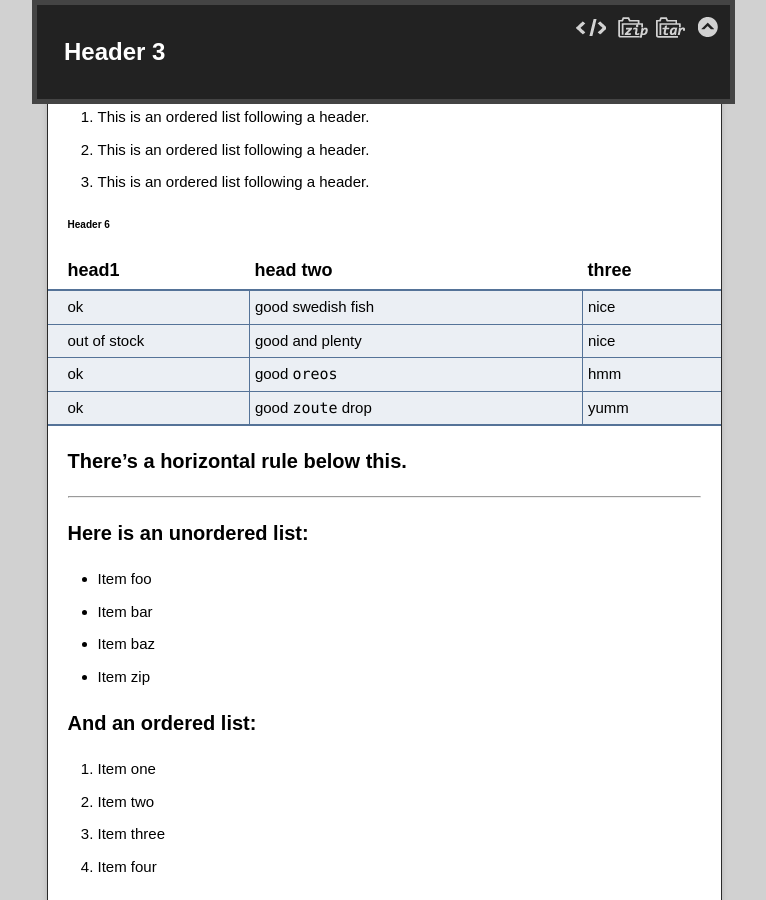
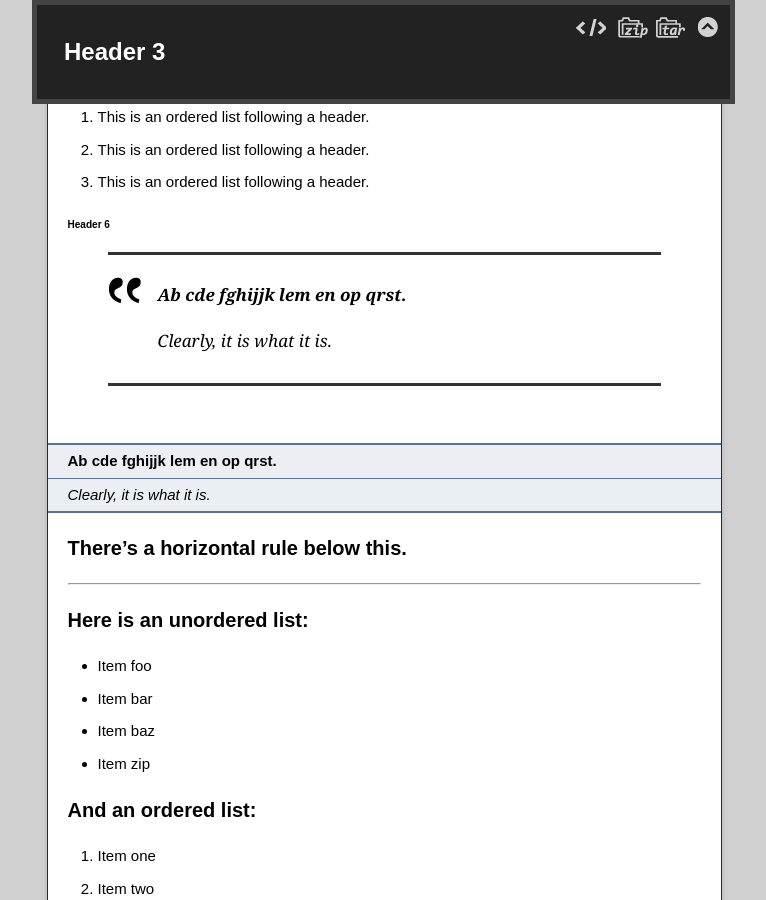
Before and after one commit to LoCCan4/loccan4.github.io, a Jekyll site: the page built from index.md, in a window 1280 px wide and 900 px high, scrolled down 1266 px. Shown: the whole window, without its empty margins (256-1022 px from the left). Built offline with Jekyll 4.4.1, drawn with Linux system fonts in a browser that asks for light colours.

Commit message:
Update index.md

```diff
--- a/index.md
+++ b/index.md
@@ -51,12 +51,15 @@ end
 
 ###### Header 6
 
-| head1        | head two          | three |
-|:-------------|:------------------|:------|
-| ok           | good swedish fish | nice  |
-| out of stock | good and plenty   | nice  |
-| ok           | good `oreos`      | hmm   |
-| ok           | good `zoute` drop | yumm  |
+> **Ab cde fghijjk lem en op qrst.**
+>
+> _Clearly, it is what it is._
+
+
+| |
+|:---|
+| **Ab cde fghijjk lem en op qrst.** |
+| _Clearly, it is what it is._ |
 
 ### There's a horizontal rule below this.
 
```
